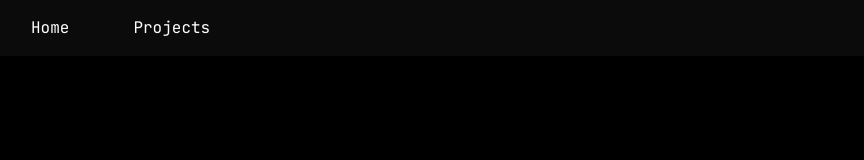
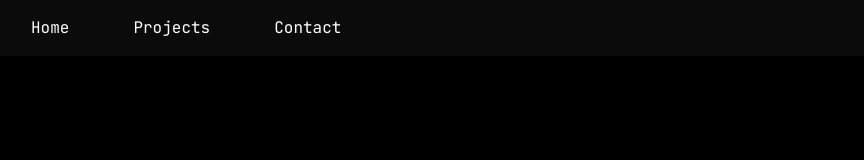
Before and after one commit to tapnisu/tapni.su, a Next.js app: page / in a window 1280 px wide. Shown: the top 160 px of the page, without its empty margins (1-865 px from the left). Built offline with nearby package versions, Linux system fonts and the light colour scheme.

Commit message:
added contacts

```diff
--- /dev/null
+++ b/app/contact/page.tsx
@@ -0,0 +1,21 @@
+import AccountCard from "@components/AccountCard";
+
+export default async function HomePage() {
+	return (
+		<div className="min-h-screen flex flex-col justify-center items-center">
+			<header>
+				<title>Tapnisu - Contact</title>
+			</header>
+
+			<div>
+				<h1 className="text-3xl text-center">Contact</h1>
+				<div className="grid p-4 grid-cols-1 md:grid-cols-2">
+					<AccountCard username="tapnisu" website="Github" url="https://github.com/tapnisu" />
+					<AccountCard username="tapnisu#7384" website="Discord" url="https://discord.com/users/586128640136445964" />
+					<AccountCard username="tapnisu" website="Twitter" url="https://twitter.com/tapnisu" />
+					<AccountCard username="tapnisu" website="Telegram" url="https://t.me/tapnisu" />
+				</div>
+			</div>
+		</div>
+	);
+}
--- a/components/Navbar.tsx
+++ b/components/Navbar.tsx
@@ -15,6 +15,11 @@ const Navbar = () => {
 							Projects
 						</Link>
 					</li>
+					<li className="inline-block m-4">
+						<Link href="/contact" className="m-4">
+							Contact
+						</Link>
+					</li>
 				</ul>
 			</nav>
 		</>
```
